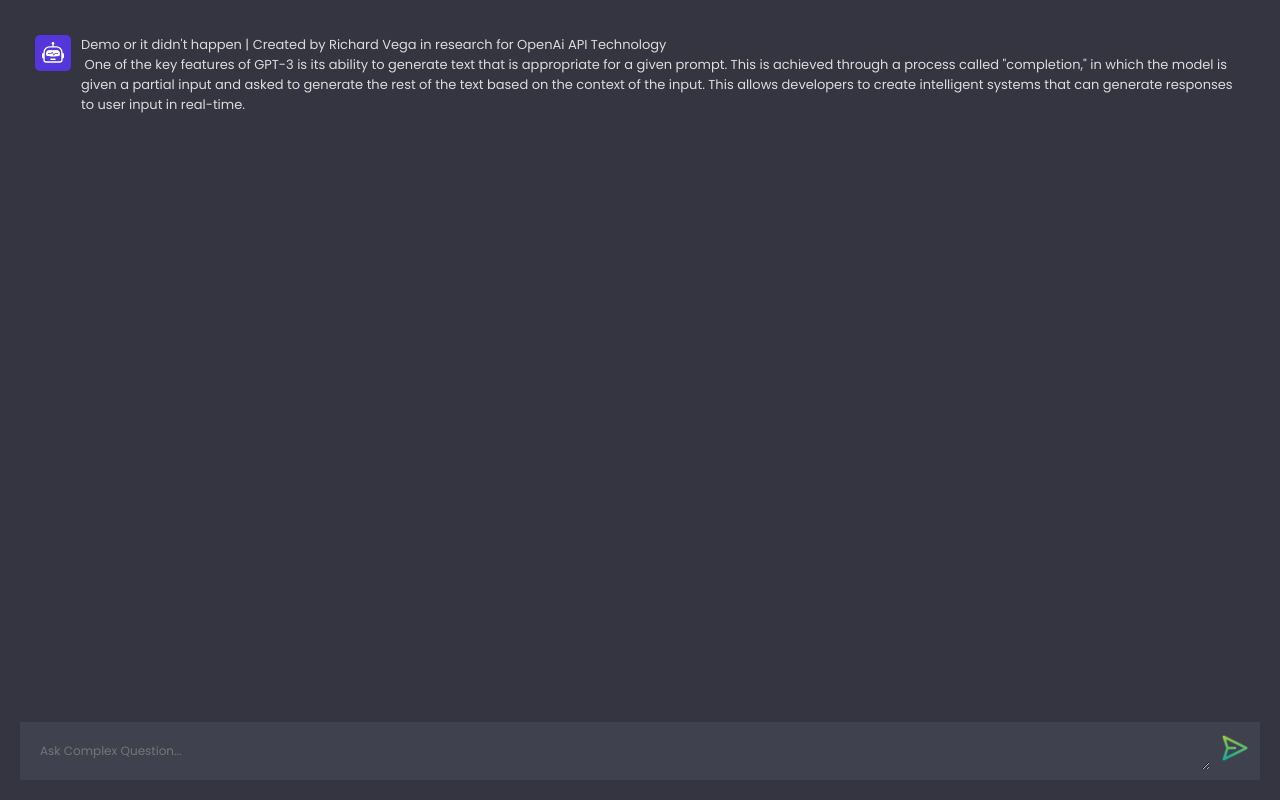
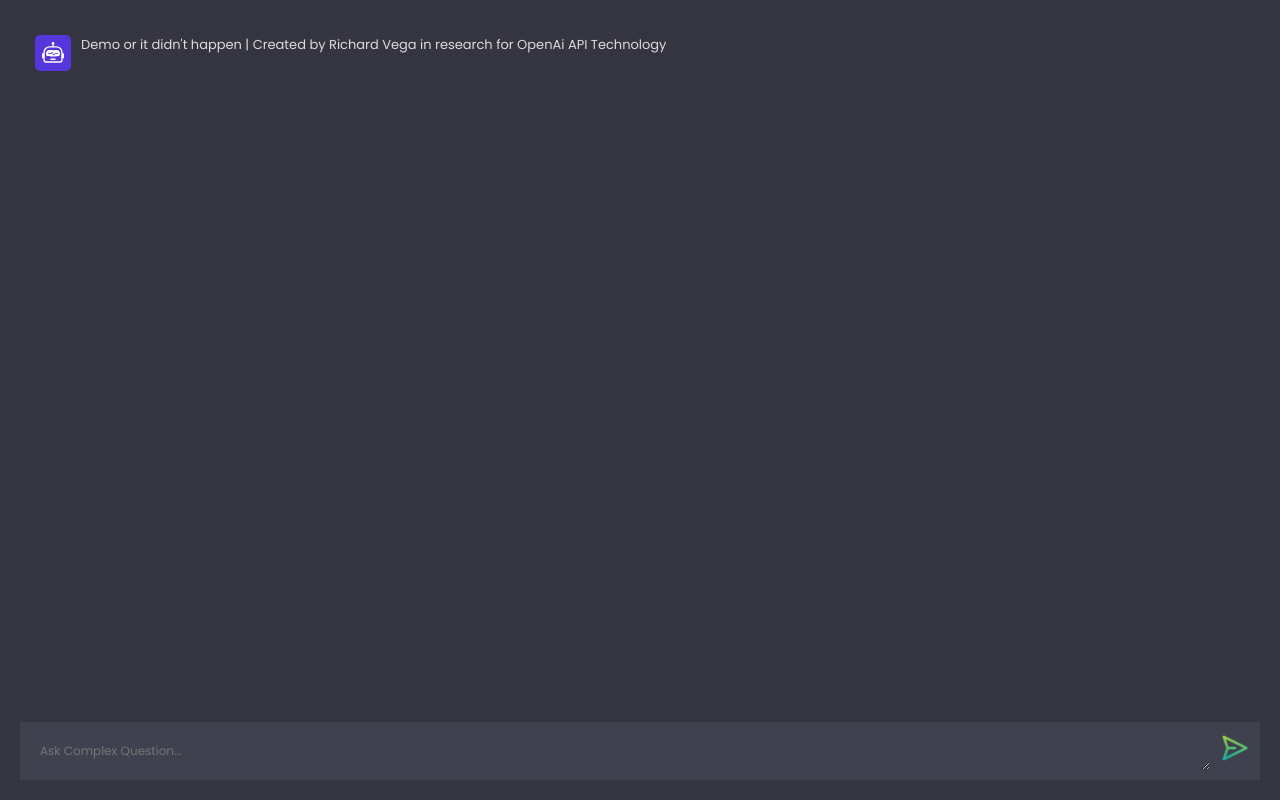
Before and after one commit to prosecutorph/bagamanocopenai, a website built with Vite: page client/index.html in a window 1280 px wide. Built offline with nearby package versions, Linux system fonts and the light colour scheme.

Commit message:
Update index.html

```diff
--- a/client/index.html
+++ b/client/index.html
@@ -15,7 +15,7 @@
                 <div class="profile">
                     <img src="assets/bot.svg" alt="user">
                 </div>
-                <div class="message">Demo or it didn't happen | Created by Richard Vega in research for OpenAi API Technology <br> One of the key features of GPT-3 is its ability to generate text that is appropriate for a given prompt. This is achieved through a process called "completion," in which the model is given a partial input and asked to generate the rest of the text based on the context of the input. This allows developers to create intelligent systems that can generate responses to user input in real-time.
+                <div class="message">Demo or it didn't happen | Created by Richard Vega in research for OpenAi API Technology
 				</div>
             </div>
         </div>
```
